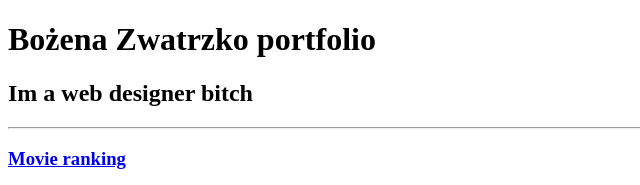
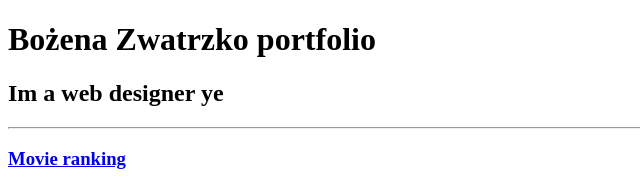
Before and after one commit to Velezi/html-portfolio, a plain HTML site: page index.html in a window 1280 px wide. Shown: the top 185 px of the page, 0-640 px from the left. Drawn offline with Linux system fonts and the light colour scheme.

Commit message:
Update index.html

```diff
--- a/index.html
+++ b/index.html
@@ -8,7 +8,7 @@
 <body>
 
 <h1>Bożena Zwatrzko portfolio</h1>
-<h2>Im a web designer bitch</h2>
+<h2>Im a web designer ye</h2>
 <hr />
 <h3>
 <a href="public/movie-ranking.html">Movie ranking</a>
```
